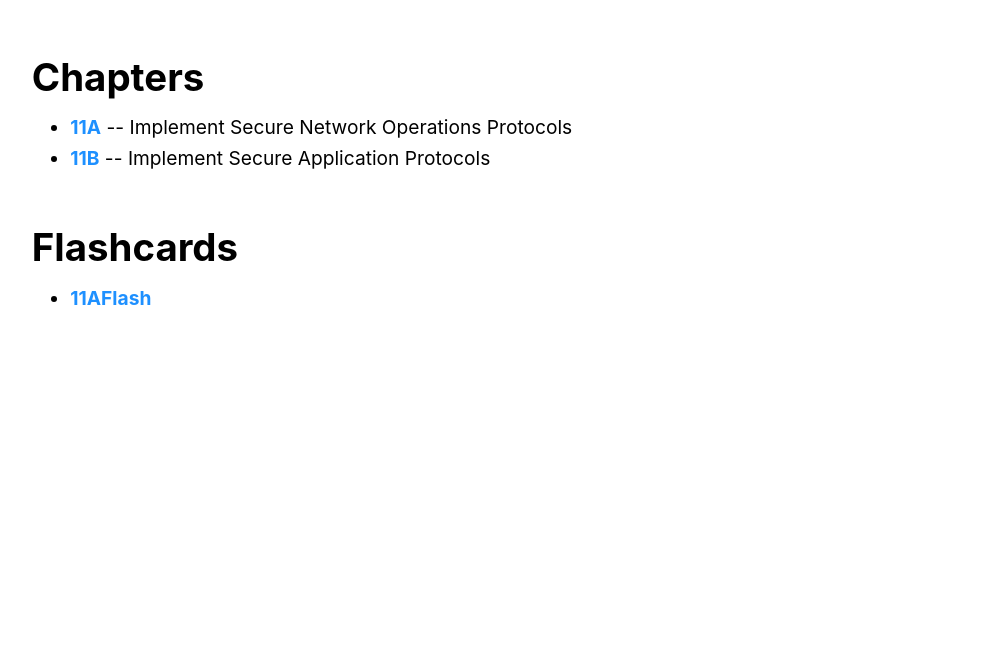
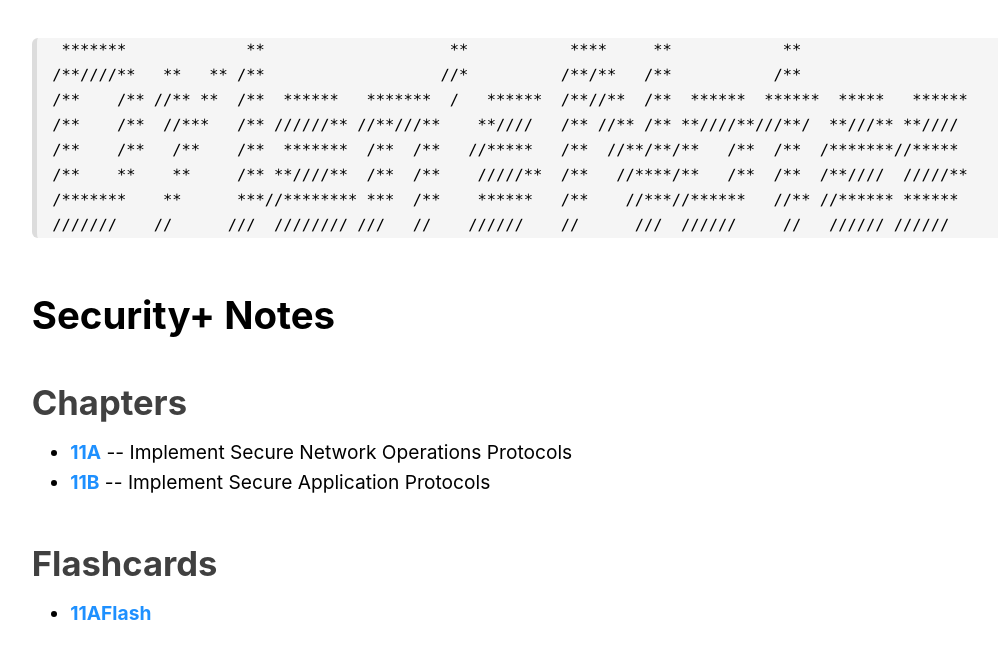
Before and after one commit to DylanEStone/stone-vim-wiki.io, a plain HTML site: page index.html in a window 1280 px wide. Shown: the whole page, without its empty margins (45-1043 px from the left). Drawn offline with Linux system fonts and the light colour scheme.

Commit message:
Formatting

```diff
--- a/index.html
+++ b/index.html
@@ -9,7 +9,20 @@
 </head>
 <body>
 
-<div id="Chapters"><h1 id="Chapters" class="header"><a href="#Chapters">Chapters</a></h1></div>
+<pre>
+ *******             **                    **           ****     **            **
+/**////**   **   ** /**                   //*          /**/**   /**           /**
+/**    /** //** **  /**  ******   *******  /   ******  /**//**  /**  ******  ******  *****   ******
+/**    /**  //***   /** //////** //**///**    **////   /** //** /** **////**///**/  **///** **////
+/**    /**   /**    /**  *******  /**  /**   //*****   /**  //**/**/**   /**  /**  /*******//*****
+/**    **    **     /** **////**  /**  /**    /////**  /**   //****/**   /**  /**  /**////  /////**
+/*******    **      ***//******** ***  /**    ******   /**    //***//******   //** //****** ******
+///////    //      ///  //////// ///   //    //////    //      ///  //////     //   ////// //////
+</pre>
+
+<div id="Security+ Notes"><h1 id="Security+ Notes" class="header"><a href="#Security+ Notes">Security+ Notes</a></h1></div>
+
+<div id="Security+ Notes-Chapters"><h2 id="Chapters" class="header"><a href="#Security+ Notes-Chapters">Chapters</a></h2></div>
 <ul>
 <li>
 <a href="11A.html">11A</a> -- Implement Secure Network Operations Protocols
@@ -18,7 +31,7 @@
 <a href="11B.html">11B</a> -- Implement Secure Application Protocols
 
 </ul>
-<div id="Flashcards"><h1 id="Flashcards" class="header"><a href="#Flashcards">Flashcards</a></h1></div>
+<div id="Security+ Notes-Flashcards"><h2 id="Flashcards" class="header"><a href="#Security+ Notes-Flashcards">Flashcards</a></h2></div>
 <ul>
 <li>
 <a href="11AFlash.html">11AFlash</a>
```
